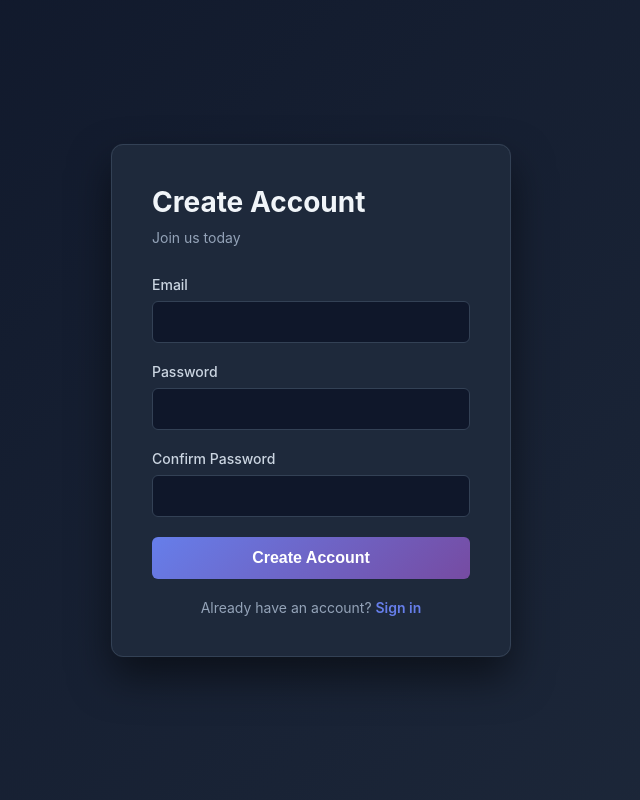
After one commit to Nickatak/itemizer, a Flask app: page /register in a window 1280 px wide. The commit adds this page. Shown: the whole page, without its empty margins (329-969 px from the left). Run offline with Flask 3, Linux system fonts and the light colour scheme.

Commit message:
Add User model

```diff
--- a/src/app.py
+++ b/src/app.py
@@ -1,20 +1,23 @@
-from flask import Flask, redirect, url_for
+from flask import Flask, redirect, url_for, session
 from .models import db
 from .routes.projects import projects_bp
 from .routes.tasks import tasks_bp
 from .routes.materials import materials_bp
 from .routes.contacts import contacts_bp
+from .routes.auth import auth_bp
 
 def create_app():
     app = Flask(__name__)
     app.config['SQLALCHEMY_DATABASE_URI'] = 'sqlite:///items.db'
     app.config['SQLALCHEMY_TRACK_MODIFICATIONS'] = False
+    app.secret_key = 'your-secret-key-change-in-production'
     db.init_app(app)
 
     with app.app_context():
         db.create_all()
 
     # Register blueprints
+    app.register_blueprint(auth_bp)
     app.register_blueprint(projects_bp)
     app.register_blueprint(tasks_bp)
     app.register_blueprint(materials_bp)
@@ -22,6 +25,8 @@ def create_app():
 
     @app.route('/')
     def home():
+        if 'user_id' not in session:
+            return redirect(url_for('auth.login_page'))
         return redirect(url_for('projects.projects'))
 
     return app
--- a/src/models/__init__.py
+++ b/src/models/__init__.py
@@ -9,6 +9,7 @@ from .project import Project
 from .task import Task
 from .tag import Tag
 from .contact import Contact
+from .user import User
 
-__all__ = ['db', 'Material', 'Project', 'Task', 'Tag', 'Contact',
+__all__ = ['db', 'Material', 'Project', 'Task', 'Tag', 'Contact', 'User',
            'project_materials', 'material_tags', 'task_contacts', 'material_contacts']
--- /dev/null
+++ b/src/routes/auth.py
@@ -0,0 +1,97 @@
+from flask import Blueprint, render_template, request, redirect, url_for, session, jsonify
+from functools import wraps
+from ..models.user import get_user_by_email, create_user, get_user_by_id
+
+auth_bp = Blueprint('auth', __name__)
+
+def login_required(f):
+    """Decorator to require user login for a route."""
+    @wraps(f)
+    def decorated_function(*args, **kwargs):
+        if 'user_id' not in session:
+            return redirect(url_for('auth.login_page'))
+        user = get_user_by_id(session['user_id'])
+        if not user:
+            session.clear()
+            return redirect(url_for('auth.login_page'))
+        return f(*args, **kwargs)
+    return decorated_function
+
+@auth_bp.route('/register', methods=['GET'])
+def register_page():
+    if 'user_id' in session:
+        return redirect(url_for('projects.projects'))
+    return render_template('auth/register.html')
+
+@auth_bp.route('/register', methods=['POST'])
+def register():
+    email = request.form.get('email')
+    password = request.form.get('password')
+    password_confirm = request.form.get('password_confirm')
+
+    # Validation
+    if not email or not password:
+        return render_template('auth/register.html', error='Email and password are required'), 400
+
+    if password != password_confirm:
+        return render_template('auth/register.html', error='Passwords do not match'), 400
+
+    if len(password) < 6:
+        return render_template('auth/register.html', error='Password must be at least 6 characters'), 400
+
+    # Check if user exists
+    if get_user_by_email(email):
+        return render_template('auth/register.html', error='Email already registered'), 400
+
+    # Create user
+    try:
+        user = create_user(email, password)
+        session['user_id'] = user.id
+        return redirect(url_for('projects.projects'))
+    except Exception as e:
+        return render_template('auth/register.html', error='Registration failed'), 400
+
+@auth_bp.route('/login', methods=['GET'])
+def login_page():
+    if 'user_id' in session:
+        return redirect(url_for('projects.projects'))
+    return render_template('auth/login.html')
+
+@auth_bp.route('/login', methods=['POST'])
+def login():
+    email = request.form.get('email')
+    password = request.form.get('password')
+
+    if not email or not password:
+        return render_template('auth/login.html', error='Email and password are required'), 400
+
+    user = get_user_by_email(email)
+    if not user or not user.check_password(password):
+        return render_template('auth/login.html', error='Invalid email or password'), 401
+
+    session['user_id'] = user.id
+    return redirect(url_for('projects.projects'))
+
+@auth_bp.route('/logout', methods=['POST'])
+def logout():
+    session.clear()
+    return redirect(url_for('auth.login_page'))
+
+@auth_bp.route('/api/auth/me', methods=['GET'])
+def api_get_current_user():
+    user_id = session.get('user_id')
+    if not user_id:
+        return jsonify({'authenticated': False}), 401
+
+    user = get_user_by_id(user_id)
+    if not user:
+        session.clear()
+        return jsonify({'authenticated': False}), 401
+
+    return jsonify({
+        'authenticated': True,
+        'user': {
+            'id': user.id,
+            'email': user.email
+        }
+    })
--- a/src/static/css/projects.css
+++ b/src/static/css/projects.css
@@ -369,10 +369,14 @@ h1 {
 }
 
 .no-projects {
+    grid-column: 1 / -1;
+    display: flex;
+    align-items: center;
+    justify-content: center;
+    min-height: 400px;
     text-align: center;
     color: #b0b0b0;
     font-size: 1.2em;
-    margin-top: 50px;
 }
 
 @media (max-width: 768px) {
--- /dev/null
+++ b/src/templates/auth/register.html
@@ -0,0 +1,169 @@
+<!DOCTYPE html>
+<html lang="en">
+<head>
+    <meta charset="UTF-8">
+    <meta name="viewport" content="width=device-width, initial-scale=1.0">
+    <title>Register</title>
+    <style>
+        * {
+            margin: 0;
+            padding: 0;
+            box-sizing: border-box;
+        }
+
+        body {
+            font-family: -apple-system, BlinkMacSystemFont, 'Segoe UI', Roboto, Oxygen, Ubuntu, Cantarell, sans-serif;
+            background: linear-gradient(135deg, #0f172a 0%, #1e293b 100%);
+            min-height: 100vh;
+            display: flex;
+            align-items: center;
+            justify-content: center;
+            color: #e2e8f0;
+        }
+
+        .container {
+            background: #1e293b;
+            border: 1px solid #334155;
+            border-radius: 12px;
+            box-shadow: 0 20px 40px rgba(0, 0, 0, 0.5), 0 0 1px rgba(255, 255, 255, 0.1);
+            width: 100%;
+            max-width: 400px;
+            padding: 40px;
+        }
+
+        h1 {
+            font-size: 28px;
+            margin-bottom: 10px;
+            color: #f1f5f9;
+            font-weight: 700;
+        }
+
+        .subtitle {
+            color: #94a3b8;
+            margin-bottom: 30px;
+            font-size: 14px;
+        }
+
+        .form-group {
+            margin-bottom: 20px;
+        }
+
+        label {
+            display: block;
+            margin-bottom: 8px;
+            color: #cbd5e1;
+            font-weight: 500;
+            font-size: 14px;
+        }
+
+        input[type="email"],
+        input[type="password"] {
+            width: 100%;
+            padding: 12px;
+            background: #0f172a;
+            border: 1px solid #334155;
+            border-radius: 6px;
+            font-size: 14px;
+            color: #f1f5f9;
+            transition: all 0.3s ease;
+        }
+
+        input[type="email"]::placeholder,
+        input[type="password"]::placeholder {
+            color: #64748b;
+        }
+
+        input[type="email"]:focus,
+        input[type="password"]:focus {
+            outline: none;
+            border-color: #667eea;
+            box-shadow: 0 0 0 3px rgba(102, 126, 234, 0.1);
+            background: #0f172a;
+        }
+
+        button {
+            width: 100%;
+            padding: 12px;
+            background: linear-gradient(135deg, #667eea 0%, #764ba2 100%);
+            color: white;
+            border: none;
+            border-radius: 6px;
+            font-size: 16px;
+            font-weight: 600;
+            cursor: pointer;
+            transition: all 0.2s;
+        }
+
+        button:hover {
+            transform: translateY(-2px);
+            box-shadow: 0 10px 20px rgba(102, 126, 234, 0.3);
+        }
+
+        button:active {
+            transform: translateY(0);
+        }
+
+        .error {
+            background: rgba(239, 68, 68, 0.1);
+            color: #fca5a5;
+            padding: 12px;
+            border-radius: 6px;
+            margin-bottom: 20px;
+            font-size: 14px;
+            border: 1px solid #7f1d1d;
+        }
+
+        .footer {
+            text-align: center;
+            margin-top: 20px;
+            font-size: 14px;
+            color: #94a3b8;
+        }
+
+        .footer a {
+            color: #667eea;
+            text-decoration: none;
+            font-weight: 600;
+            transition: color 0.2s;
+        }
+
+        .footer a:hover {
+            color: #8b9eff;
+            text-decoration: underline;
+        }
+    </style>
+</head>
+<body>
+    <div class="container">
+        <h1>Create Account</h1>
+        <p class="subtitle">Join us today</p>
+
+        {% if error %}
+        <div class="error">{{ error }}</div>
+        {% endif %}
+
+        <form method="POST" action="{{ url_for('auth.register') }}">
+            <div class="form-group">
+                <label for="email">Email</label>
+                <input type="email" id="email" name="email" required>
+            </div>
+
+            <div class="form-group">
+                <label for="password">Password</label>
+                <input type="password" id="password" name="password" required>
+            </div>
+
+            <div class="form-group">
+                <label for="password_confirm">Confirm Password</label>
+                <input type="password" id="password_confirm" name="password_confirm" required>
+            </div>
+
+            <button type="submit">Create Account</button>
+        </form>
+
+        <div class="footer">
+            Already have an account? <a href="{{ url_for('auth.login_page') }}">Sign in</a>
+        </div>
+    </div>
+</body>
+</html>
```
Also changed, not shown: alembic/versions/a5e7ad83a91d_add_order_field_to_task_model.py (+1 -12 lines), alembic/versions/ca7188874ec1_add_created_by_relationship_to_project_.py (added, +65 -0 lines), alembic/versions/e9b36db6b219_add_user_model_and_all_tables.py (added, +32 -0 lines), src/models/contact.py (+8 -3 lines), src/models/material.py (+12 -5 lines), src/models/project.py (+10 -3 lines), src/models/tag.py (+10 -4 lines), src/models/task.py (+5 -2 lines), src/models/user.py (added, +57 -0 lines), src/routes/contacts.py (+10 -3 lines), src/routes/materials.py (+12 -5 lines), src/routes/projects.py (+16 -7 lines), src/routes/tasks.py (+6 -2 lines), src/templates/auth/login.html (added, +164 -0 lines).
